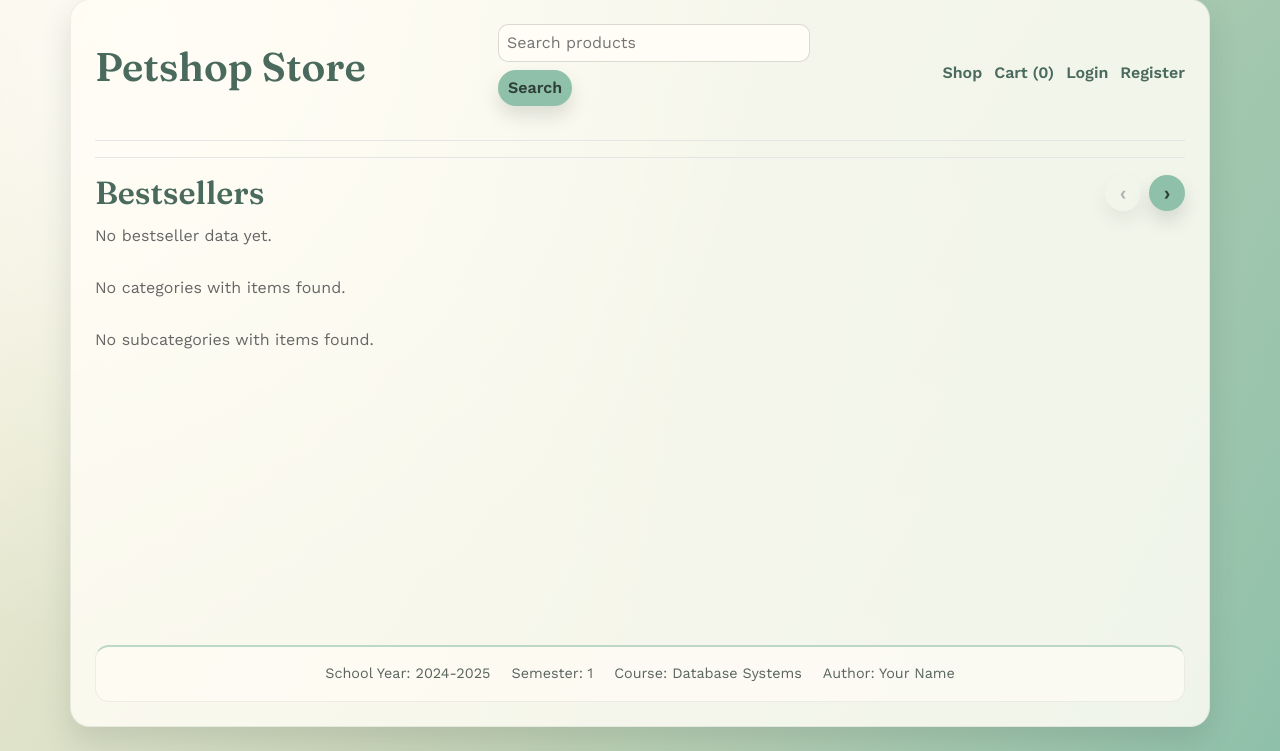
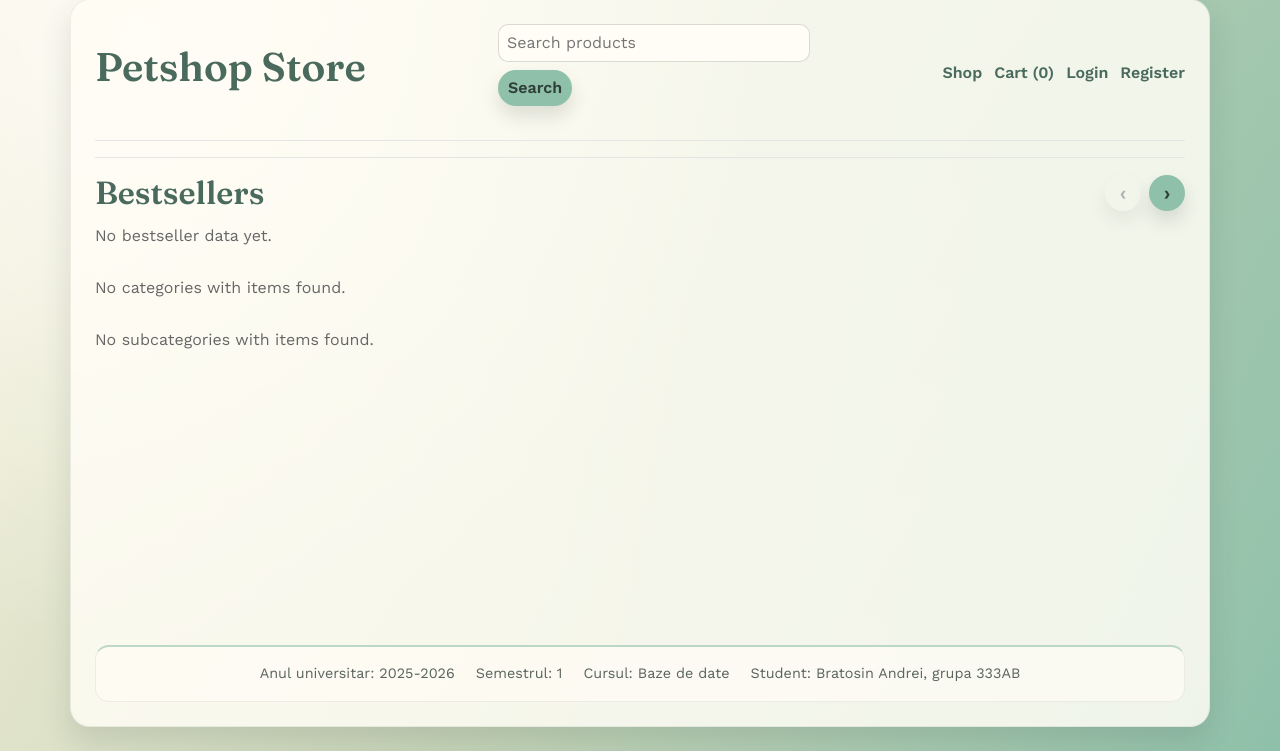
Before and after one commit to a-bratosin/BD-Petshop-Manager, a Flask app: page /shop in a window 1280 px wide. Shown: the part 49-800 px from the top of the page. Run offline with Flask 3, Linux system fonts and the light colour scheme; the visitor is signed in with stand-in values (Sample User, id 1); data that the repository does not hold is empty.

Commit message:
updated footer

```diff
--- a/templates/_page_end.html
+++ b/templates/_page_end.html
@@ -1,8 +1,8 @@
     <footer class="site-footer">
-      <span>School Year: 2024-2025</span>
-      <span>Semester: 1</span>
-      <span>Course: Database Systems</span>
-      <span>Author: Your Name</span>
+      <span>Anul universitar: 2025-2026</span>
+      <span>Semestrul: 1</span>
+      <span>Cursul: Baze de date</span>
+      <span>Student: Bratosin Andrei, grupa 333AB</span>
     </footer>
   </div>
   <script>
--- a/templates/employee_dashboard.html
+++ b/templates/employee_dashboard.html
@@ -19,7 +19,7 @@
     <li><a href="/create-subcategory">Create Subcategory</a></li>
     <li><a href="/view-products">View Products</a></li>
     <li><a href="/view-customers">View Customers</a></li>
-    <li><a href="/view-distributors">View Delivery Companies</a></li>
+    <li><a href="/view-distributors">View Distributors</a></li>
     <li><a href="/delivery-history">Delivery History</a></li>
     <li><a href="/order-history">Order History</a></li>
     <li><a href="/revenues-expenses">Revenues &amp; Expenses</a></li>
```
Also changed, not shown: routes/employee.py (+18 -3 lines).
